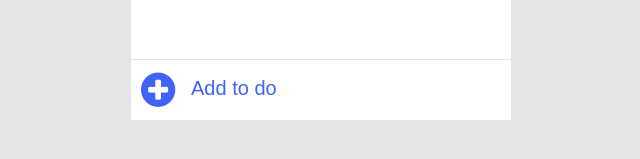
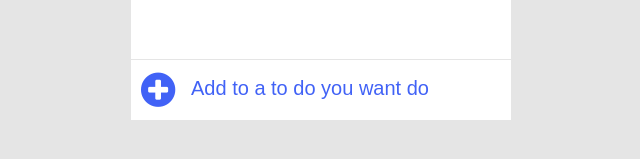
Before and after one commit to aimeroA/wwqq, a plain HTML site: page index.html in a window 1280 px wide. Shown: the part 501-660 px from the top of the page, without its empty margins (319-959 px from the left). Drawn offline with Linux system fonts and the light colour scheme.

Commit message:
aimros edit

```diff
--- a/index.html
+++ b/index.html
@@ -27,7 +27,7 @@
         </div>
         <div class="add-to-do">
             <i class="fa fa-plus-circle"></i>
-            <input type="text" id="input" placeholder="Add to do">
+            <input type="text" id="input" placeholder="Add to a to do you want do">
         </div>
     </div>
     <script src="js/app.js"></script>
```
